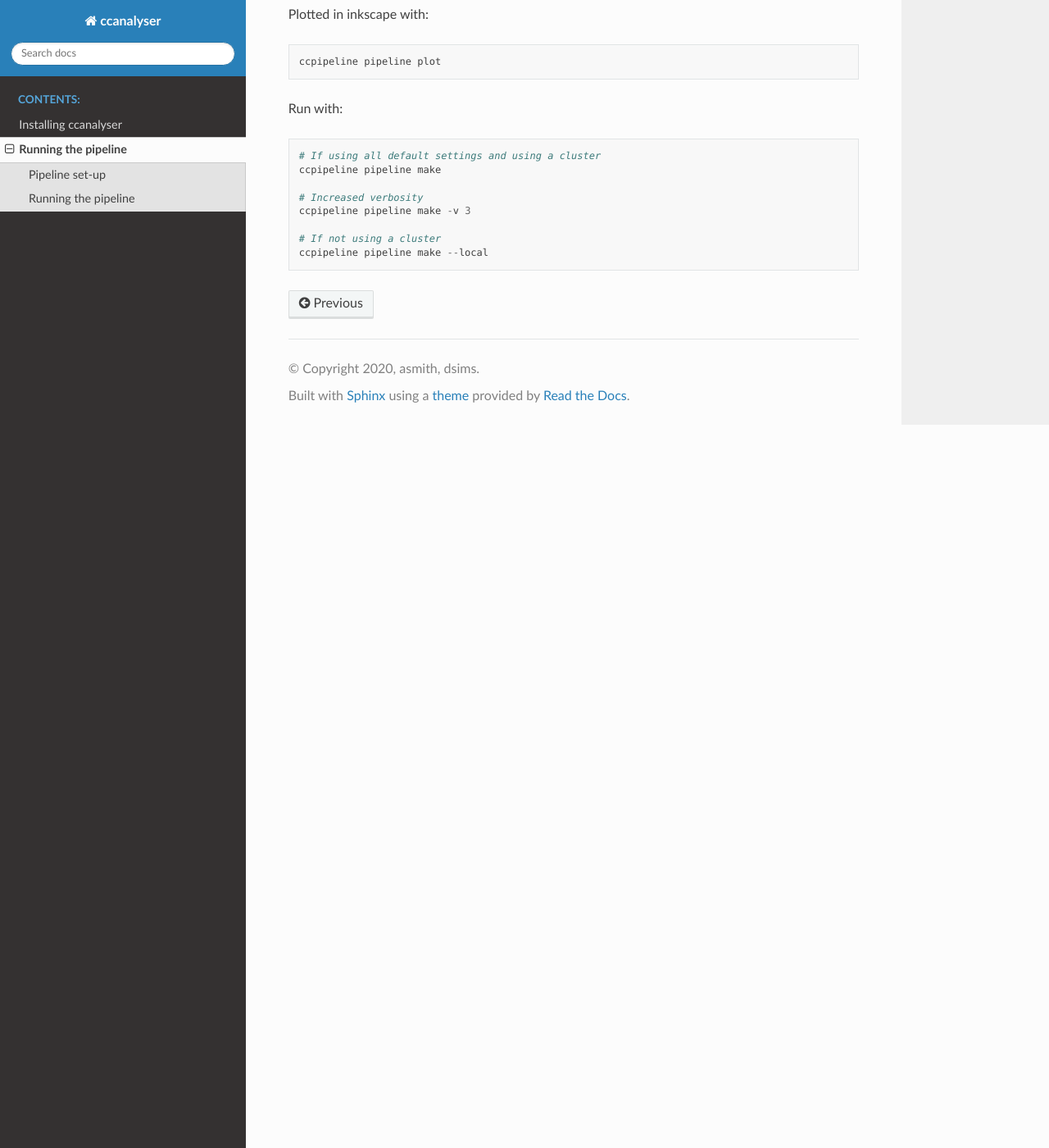
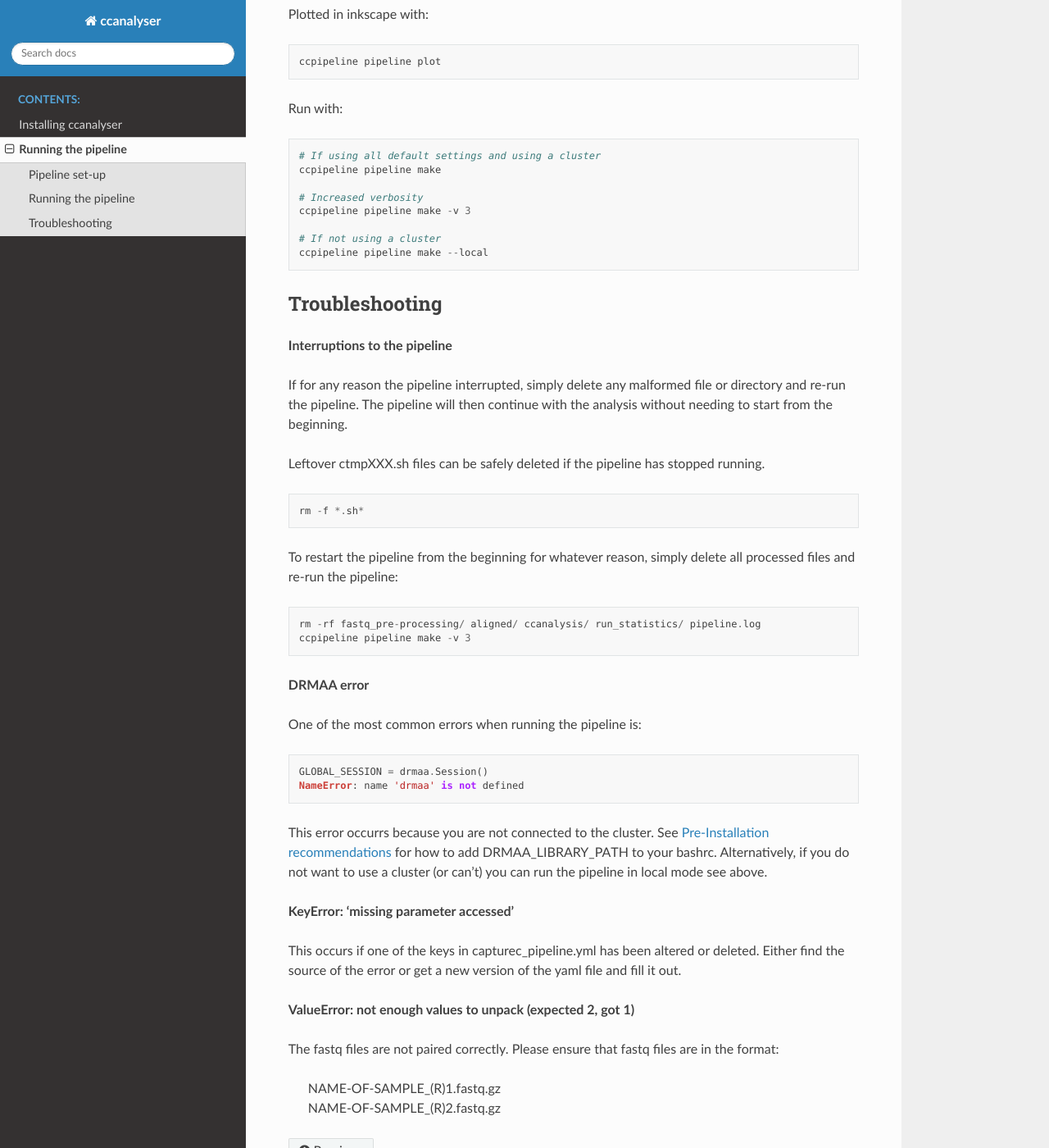
Before and after one commit to sims-lab/CapCruncher, a Sphinx documentation site: the page built from doc/running_the_pipeline.rst, in a window 1280 px wide and 1400 px high, scrolled down 2017 px. Shown: the whole window at 82% size. Built offline with Sphinx 7.4.7 and the Read the Docs theme 2.0.0, drawn with Linux system fonts in a browser that asks for light colours.

Commit message:
Minor changes to documentation

```diff
--- a/doc/conf.py
+++ b/doc/conf.py
@@ -32,7 +32,8 @@ release = '0.0.1'
 # ones.
 extensions = ['sphinx.ext.autodoc',
               'sphinxcontrib.autoprogram',
-              "sphinx_rtd_theme"]
+              "sphinx_rtd_theme",
+              'sphinx.ext.autosectionlabel',]
 
 # Add any paths that contain templates here, relative to this directory.
 
--- a/doc/running_the_pipeline.rst
+++ b/doc/running_the_pipeline.rst
@@ -97,3 +97,49 @@ Run with:
 
     # If not using a cluster
     ccpipeline pipeline make --local
+
+
+Troubleshooting
+===============
+
+**Interruptions to the pipeline**
+
+If for any reason the pipeline interrupted, simply delete any malformed file or
+directory and re-run the pipeline. The pipeline will then continue with the analysis
+without needing to start from the beginning.
+
+Leftover ctmpXXX.sh files can be safely deleted if the pipeline has stopped running.
+::
+    rm -f *.sh*
+
+To restart the pipeline from the beginning for whatever reason, simply delete all
+processed files and re-run the pipeline:
+::
+    rm -rf fastq_pre-processing/ aligned/ ccanalysis/ run_statistics/ pipeline.log
+    ccpipeline pipeline make -v 3
+
+
+**DRMAA error**
+
+One of the most common errors when running the pipeline is::
+
+    GLOBAL_SESSION = drmaa.Session()
+    NameError: name 'drmaa' is not defined
+
+This error occurrs because you are not connected to the cluster.
+See :ref:`Pre-Installation recommendations`  for how to add DRMAA_LIBRARY_PATH to your bashrc.
+Alternatively, if you do not want to use a cluster (or can't) you can run the
+pipeline in local mode see above.
+
+**KeyError: 'missing parameter accessed'**
+
+This occurs if one of the keys in capturec_pipeline.yml has been altered or deleted.
+Either find the source of the error or get a new version of the yaml file and fill it out.
+
+**ValueError: not enough values to unpack (expected 2, got 1)**
+
+The fastq files are not paired correctly. Please ensure that fastq files are in
+the format:
+
+    | NAME-OF-SAMPLE_(R)1.fastq.gz
+    | NAME-OF-SAMPLE_(R)2.fastq.gz
```
Also changed, not shown: 1 other file.
